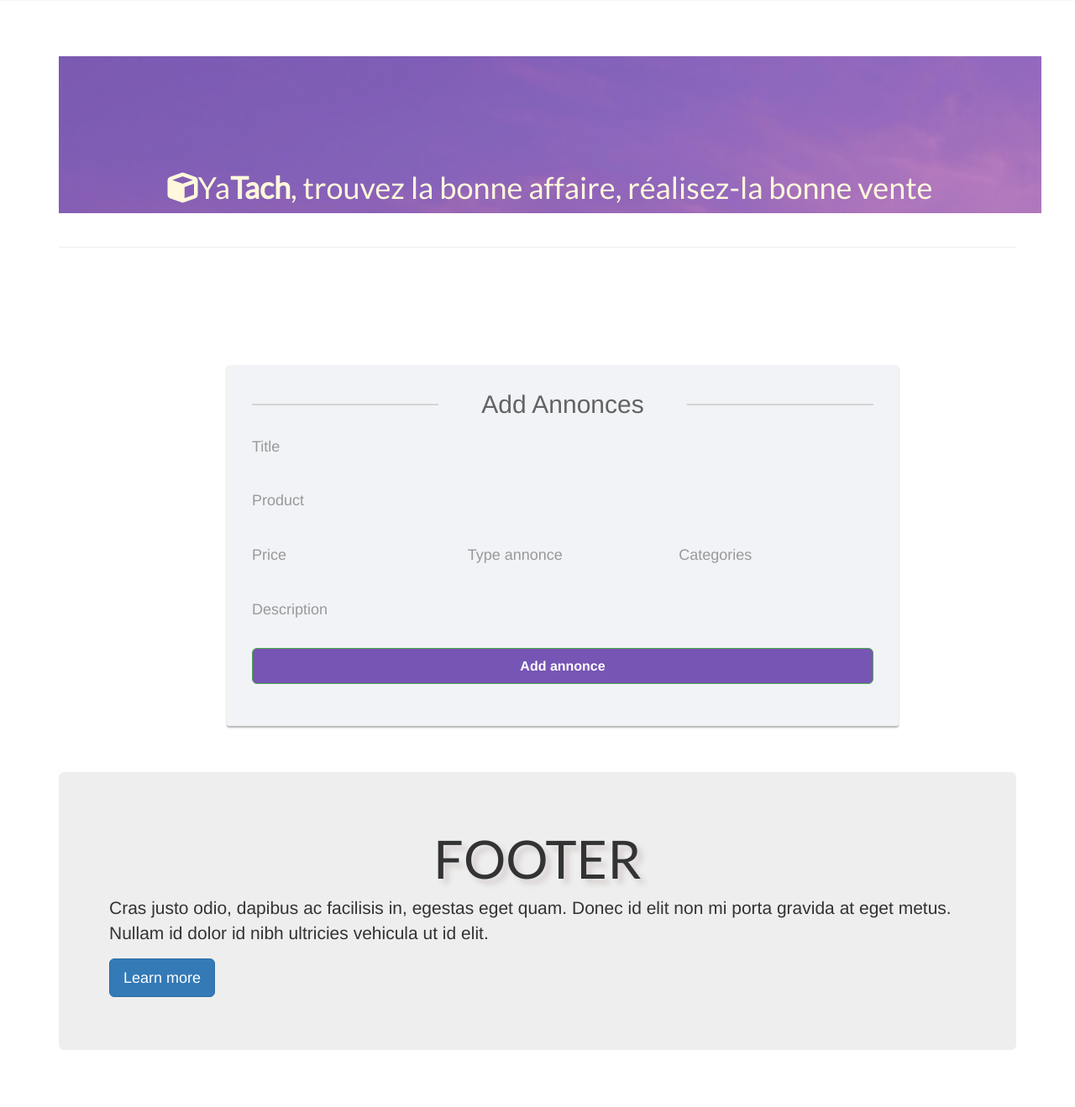
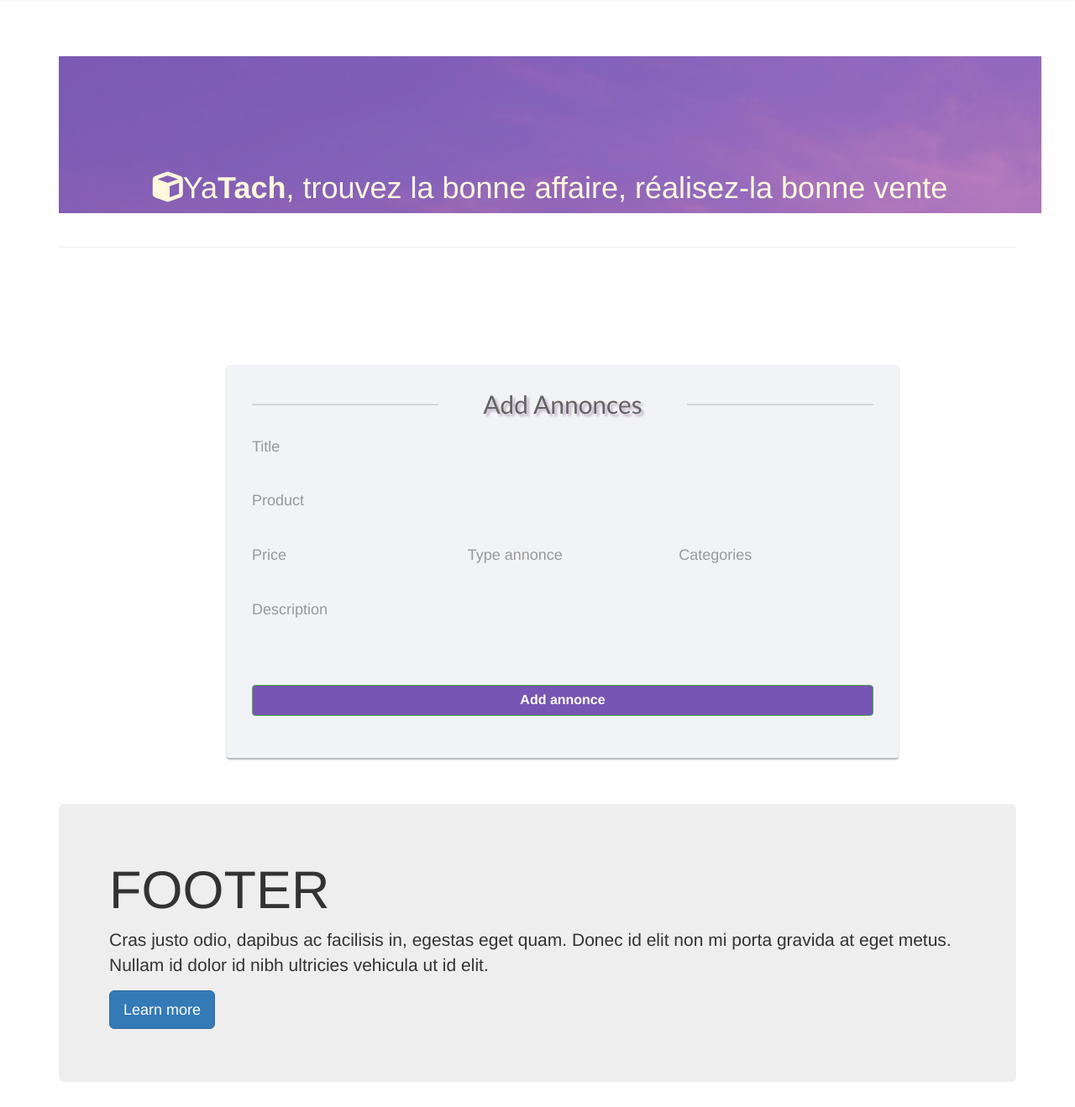
Before and after one commit to wafistos1/Ecommerce_project, a Django app: template Mysite/annonce/templates/annonce/add.html in a window 1280 px wide. Shown: the part 73-1392 px from the top of the page at 84% size. Before the commit the page ends 1324 px from the top, so only its background shows below. Run offline with Django 3.2, Linux system fonts and the light colour scheme; the template is opened without the code that fills it, so the values that code supplies are empty; some libraries are stand-ins or nearby versions.

Commit message:
refectoring

```diff
--- a/Mysite/annonce/forms.py
+++ b/Mysite/annonce/forms.py
@@ -21,7 +21,6 @@ class annonceFrom(forms.ModelForm):
             'type_annonce': forms.Select({'class': 'form-control'}),
             'categories': forms.Select({'class': 'form-control'}),
             'description': forms.Textarea({'class': 'form-control'}),
-
         }
 
 
--- a/Mysite/annonce/models.py
+++ b/Mysite/annonce/models.py
@@ -33,7 +33,7 @@ class Annonce(models.Model):
         (Autres, 'Autres'),
     ]
 
-    id = models.UUIDField(  # new
+    id = models.UUIDField(
         primary_key=True,
         default=uuid.uuid4,
         editable=False)
--- a/Mysite/annonce/templates/annonce/add.html
+++ b/Mysite/annonce/templates/annonce/add.html
@@ -11,7 +11,7 @@
 <div class="signup-form">
     <form action="" method="post" enctype="multipart/form-data" action="{% url 'add_annonce' %}">
         {% csrf_token %}
-        <h2>Add Annonces</h2>
+        <h2 class="title">Add Annonces</h2>
         <div class="form-group">
             <label for="Title"><h4>Title</h4></label>
             {{ a_form.title}}
@@ -48,9 +48,11 @@
             {% endif %}
         </div>
         {% endfor %}
+        <br>
+        <br>
 
-		<div class="form-group">
-            <button type="submit" class="btn btn-success btn-lg btn-block">Add annonce</button>
+		<div class="form-group" style="padding-top: 4px;" >
+            <button type="submit" class="btn btn-success btn- btn-block">Add annonce</button>
         </div>
 
     </form>
--- a/Mysite/annonce/templates/annonce/delete.html
+++ b/Mysite/annonce/templates/annonce/delete.html
@@ -11,6 +11,7 @@
     <div class="signup-form">
         <form method="post">
             {% csrf_token %}
+            <H3 class="title">DELETE</H3>
             <p>Are you sure you want to delete "{{ obj_delte.title }}"?</p>
             <input type="submit" value="Confirm">
         </form>
--- a/Mysite/annonce/templates/annonce/detail.html
+++ b/Mysite/annonce/templates/annonce/detail.html
@@ -23,8 +23,8 @@
       <div class="row">
         <div class="col-sm-12"
           style="padding-top: 10px; padding-bottom: 10px; text-align: center; color:rgb(79, 19, 134);">
-          <h2><strong>{{details.title|upper}}</strong></h2>
-          <h4><strong>Categorie: {{details.categories.name}}</strong></h4>
+          <h2 class="title"><strong>{{details.title|upper}}</strong></h2>
+          <h4  class="title"><strong>Categorie: {{details.categories.name}}</strong></h4>
         </div>
         <div class="col-sm-4">
 
@@ -72,7 +72,7 @@
         <div class="col-sm-2"></div>
         <div class="col-sm-8">
           <br>
-          <H1 style="align-items: center; color: rgb(74, 30, 116)">Description</H1>
+          <H1  class="title" >Description</H1>
           <br>
           <br>
           <p>{{details.description }}</p>
--- a/Mysite/annonce/templates/annonce/favorite.html
+++ b/Mysite/annonce/templates/annonce/favorite.html
@@ -25,15 +25,15 @@
       <div class="info">
         <div class="row">
           <div class="price col-md-12">
-            <h5>
+            <h5  class="title">
               <strong>{{ details.title|upper|truncatechars:24  }}</strong></h5>
             <div class="row">
 
               <div class="price col-md-6">
-                <h5 class="price-text-color">
+                <h5  class="title">
                   ${{ details.price|intcomma}}</h5>
               </div>
-              <div class="price col-md-6">
+              <div  class="title">
                 <h6 class="price-text-color" style="color: blueviolet;">
                   Ajouter-{{ details.created }}</h6>
               </div>
--- a/Mysite/annonce/templates/annonce/message_list.html
+++ b/Mysite/annonce/templates/annonce/message_list.html
@@ -8,7 +8,7 @@
 {% block annonce %}
 <div class="row">
 <div class="col-sm-12">
-    <H1 style="text-align: center; color: rgb(74, 30, 116); ">Liste des messages reçue </H1>
+    <H1  class="title">Liste des messages reçue </H1>
 </div>
 </div>
 <br>
--- a/Mysite/static/css/custom.css
+++ b/Mysite/static/css/custom.css
@@ -7,8 +7,8 @@
 body {
 	font-family: 'Pacifico', cursive;
 }
-body h1{text-align: center;
-		  color: rgb(204, 120, 179); text-shadow: rgb(214, 207, 207) 0.1em 0.1em 0.1em;
+.title { text-align: center;
+		  color: rgb(204, 120, 179); text-shadow: rgb(194, 177, 199) 0.1em 0.1em 0.1em;
 		  font-family: 'Lato', sans-serif;
 }
 #header-section{
--- a/Mysite/templates/base.html
+++ b/Mysite/templates/base.html
@@ -95,7 +95,8 @@
     <div class="container header">
       <div class="row">
         <div class="col-sm-12  " id="header-section">
-          <h1 style="text-align: center; text-size-adjust: 10px; color:cornsilk; text-shadow:none;"> <i class="fa fa-cube"></i>Ya<b>Tach</b>, trouvez la
+          <h1 style="text-align: center; text-size-adjust: 10px; color:cornsilk; text-shadow:none;"> <i
+              class="fa fa-cube"></i>Ya<b>Tach</b>, trouvez la
             bonne affaire, réalisez-la bonne vente </h1>
 
 
@@ -122,7 +123,7 @@
     {% block categories %}
 
     <div class="col-md-3 ">
-      <h1 class="my-4" >Categorie</h1>
+      <h1 class="title">Categorie</h1>
       <br>
       <div class="list-group">
         {% for list in categories %}
@@ -148,7 +149,7 @@
 
           <!-- block annonce -->
           {% block annonce %}
-          <h1 >Les Dernieres annonces</h2>
+          <h1 class="title">Les Dernieres annonces</h2>
             <br>
 
             <div class="row">
@@ -183,7 +184,8 @@
                     </div>
                     <div class="separator clear-left">
                       <p class="btn-details">
-                      <i class="fa fa-list"></i><a href="{{details.get_absolute_url}}" class="hidden-sm">Details</a></p>
+                        <i class="fa fa-list"></i><a href="{{details.get_absolute_url}}" class="hidden-sm">Details</a>
+                      </p>
                       <p class="btn-details">
                         <i class="fa fa-shopping-bag"></i><a class="hidden-sm"
                           style="color: rgb(74, 30, 116);">{{details.type_annonce|upper}}
@@ -200,50 +202,6 @@
 
             <!--Pagination-->
             {% include "pagination.html" with liste=annonces view="home" %}
-          <!--Pagination-->
-          <!-- Pagination bootstrap
-          <nav aria-label="Page navigation example">
-            <ul class="pagination">
-              {% if annonces.has_previous %}
-              <li class="page-item">
-                <a class="page-link" href="?page={{ annonces.previous_page_number }}" aria-label="Previous">
-                  <span aria-hidden="true">&laquo;</span>
-                  <span class="sr-only">Previous</span>
-                </a>
-              </li>
-              {% endif %}
-
-              {% for p in annonces.paginator.page_range %}
-              {% if annonces.number == p %}
-
-              <li class="page-item active"><a class="page-link" href="?page={{p}}">{{p}}</a></li>
-              {% else %}
-              <li class="page-item "><a class="page-link" href="?page={{p}}">{{p}}</a></li>
-
-              {% endif %}
-              {% endfor %}
-
-              {% if annonces.has_next %}
-              <li class="page-item">
-                <a class="page-link" href="?page={{ annonces.next_page_number }}" aria-label="Next">
-                  <span aria-hidden="true">&raquo;</span>
-                  <span class="sr-only">Next</span>
-                </a>
-              </li>
-              {% endif %}
-
-            </ul>
-          </nav> -->
-
-
-          <!-- Pagination-->
-
-
-
-
-
-
-
             {% endblock annonce %}
             <!-- block annonce -->
 
```
Also changed, not shown: Mysite/Mysite/settings.py (+9 -8 lines), Mysite/annonce/templates/annonce/message.html (+2 -11 lines), Mysite/annonce/templates/annonce/update.html (+20 -39 lines), Mysite/search_app/templates/search_app/search.html (+3 -5 lines). Lines whose indentation alone changed are shown as unchanged.
